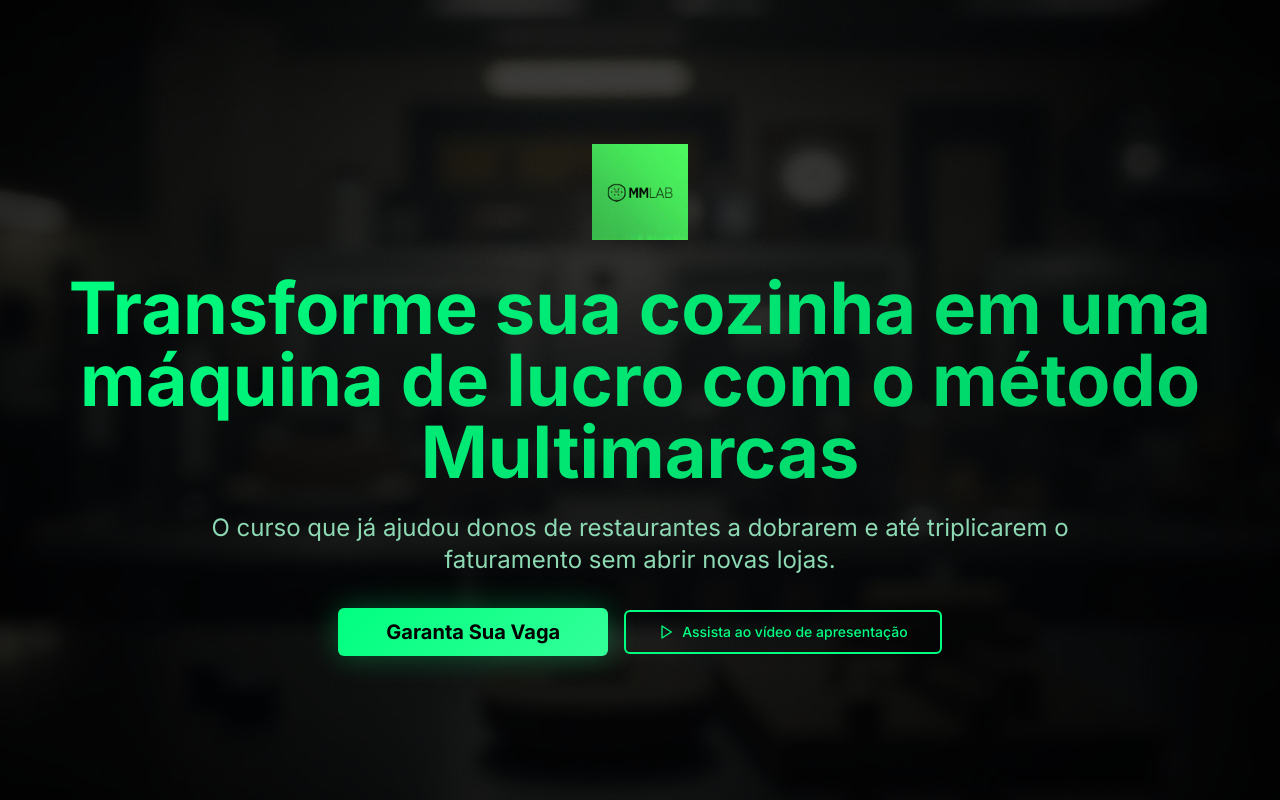
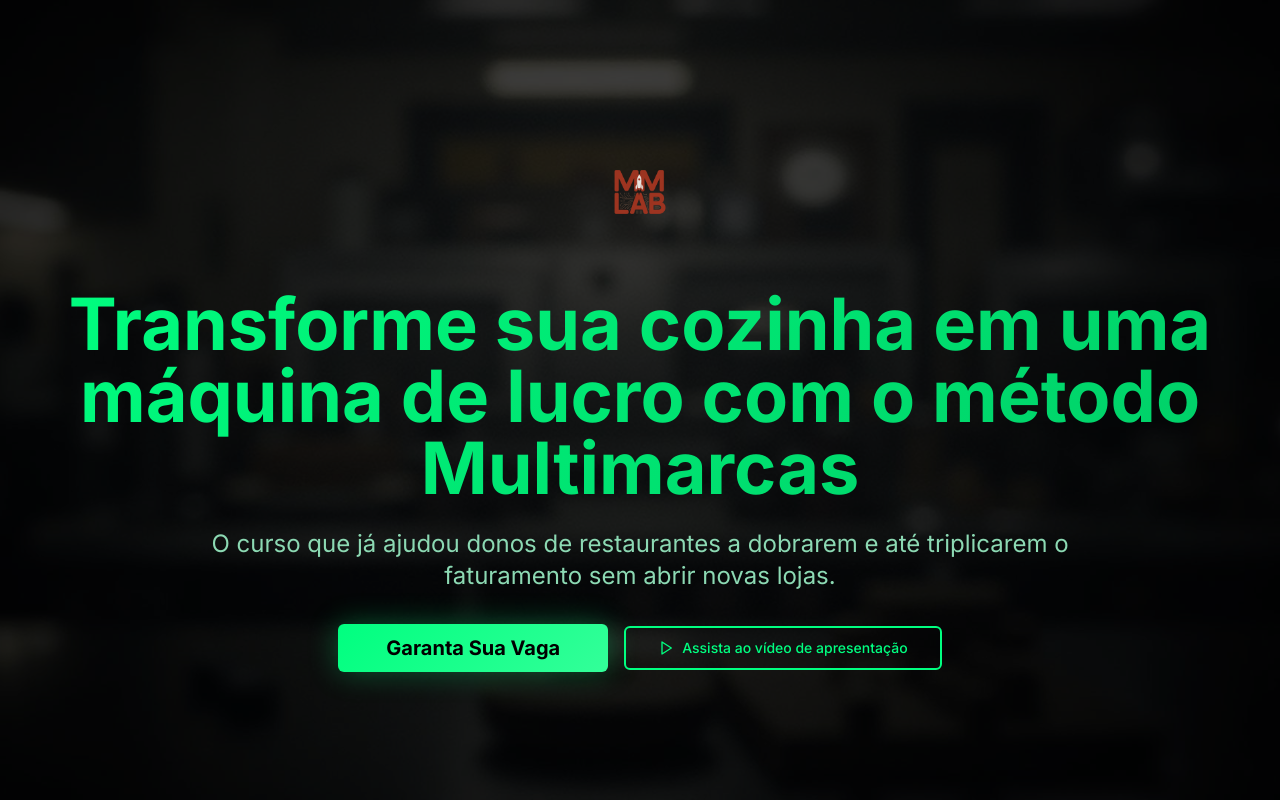
Before and after one commit to FoodVerso/mm-lab-landing-design, a React (Vite) app: page / in a window 1280 px wide. Shown: the top 800 px of the page. Built offline with nearby package versions, Linux system fonts and the light colour scheme.

Commit message:
Add course logo
Add the MM LAB course logo to the project.

```diff
--- a/src/pages/Index.tsx
+++ b/src/pages/Index.tsx
@@ -1,7 +1,6 @@
 import { Button } from "@/components/ui/button";
 import { Card, CardContent } from "@/components/ui/card";
 import { ChefHat, DollarSign, Lightbulb, Package, Rocket, TrendingUp, Users, Star, CheckCircle, Play, Instagram, MessageCircle, Youtube } from "lucide-react";
-import mmLabLogo from "@/assets/mm-lab-logo.png";
 import heroBackground from "@/assets/hero-background.jpg";
 import chefKitchen from "@/assets/chef-multibrand-kitchen.jpg";
 
@@ -21,7 +20,7 @@ const Index = () => {
         <div className="absolute inset-0 bg-mm-black/70"></div>
         <div className="relative z-10 container mx-auto px-4 text-center">
           <div className="mb-8">
-            <img src={mmLabLogo} alt="MM LAB" className="mx-auto h-24 w-auto mb-8" />
+            <img src="/lovable-uploads/ba4e96ab-3b18-4553-a6ac-ccd37bf3ccd0.png" alt="MM LAB" className="mx-auto h-32 w-auto mb-8" />
           </div>
 
           <h1 className="text-4xl md:text-6xl lg:text-7xl font-bold mb-6 bg-gradient-primary bg-clip-text text-transparent leading-tight">
@@ -279,7 +278,7 @@ const Index = () => {
         <div className="container mx-auto px-4">
           <div className="grid md:grid-cols-3 gap-8 mb-12">
             <div>
-              <img src={mmLabLogo} alt="MM LAB" className="h-16 w-auto mb-6" />
+              <img src="/lovable-uploads/ba4e96ab-3b18-4553-a6ac-ccd37bf3ccd0.png" alt="MM LAB" className="h-20 w-auto mb-6" />
               <p className="text-muted-foreground leading-relaxed">
                 MM LAB é uma metodologia criada por William Flores para donos de restaurantes que querem sair do operacional e multiplicar o faturamento.
               </p>
```
Also changed, not shown: public/lovable-uploads/ba4e96ab-3b18-4553-a6ac-ccd37bf3ccd0.png (added).
